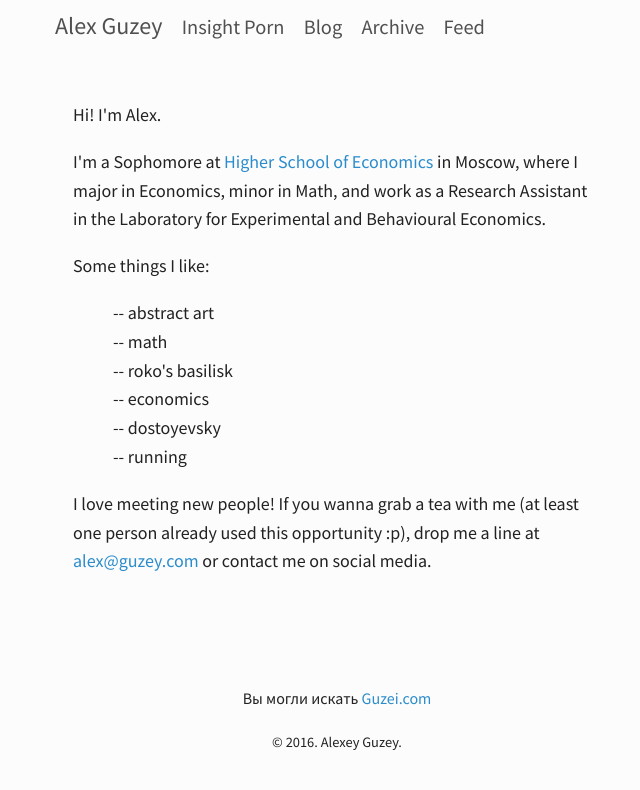
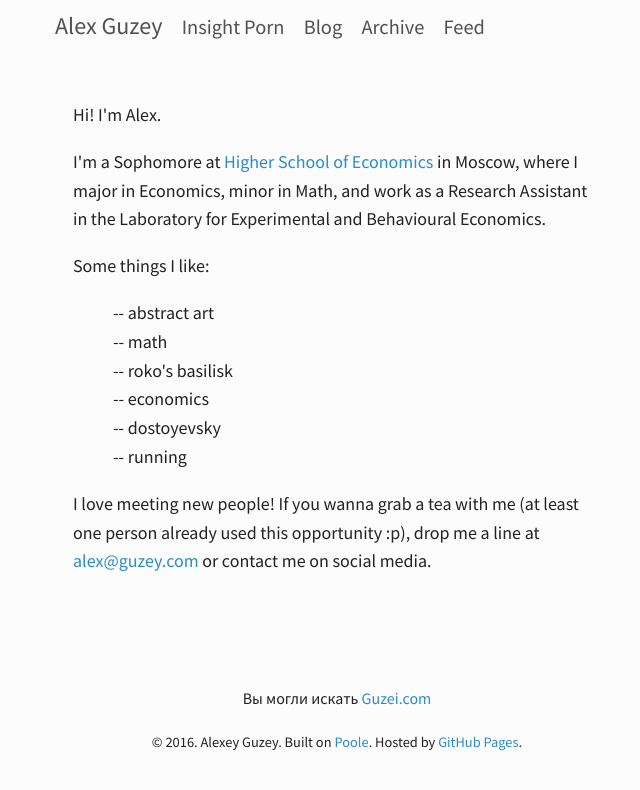
Before and after one commit to guzey/guzey.github.io1, a Jekyll site: the page built from index.html, in a window 1280 px wide. Shown: the top 790 px of the page, without its empty margins (303-943 px from the left). Built offline with Jekyll 4.4.1, drawn with Linux system fonts in a browser that asks for light colours; a style sheet for code colours, icons or effects is not loaded.

Commit message:
edit footer

```diff
--- a/_layouts/default.html
+++ b/_layouts/default.html
@@ -20,7 +20,7 @@
 
         <footer class="footer">
             <small>
-          &copy; <time datetime="{{ site.time | date_to_xmlschema }}">{{ site.time | date: '%Y' }}</time>. Alexey Guzey.
+          &copy; <time datetime="{{ site.time | date_to_xmlschema }}">{{ site.time | date: '%Y' }}</time>. Alexey Guzey. Built on <a href="https://github.com/poole/poole">Poole</a>. Hosted by <a href="https://pages.github.com/">GitHub Pages</a>.
         </small>
         </footer>
     </div>
```
